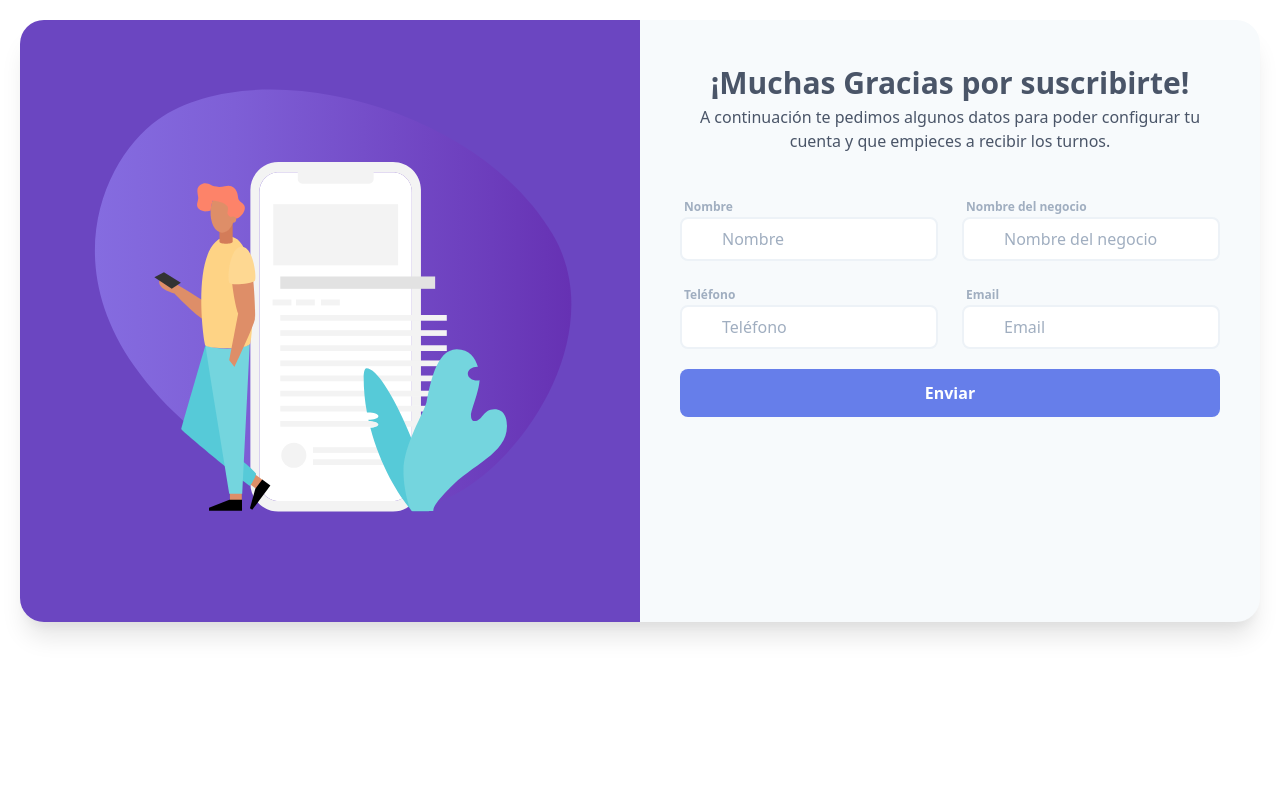
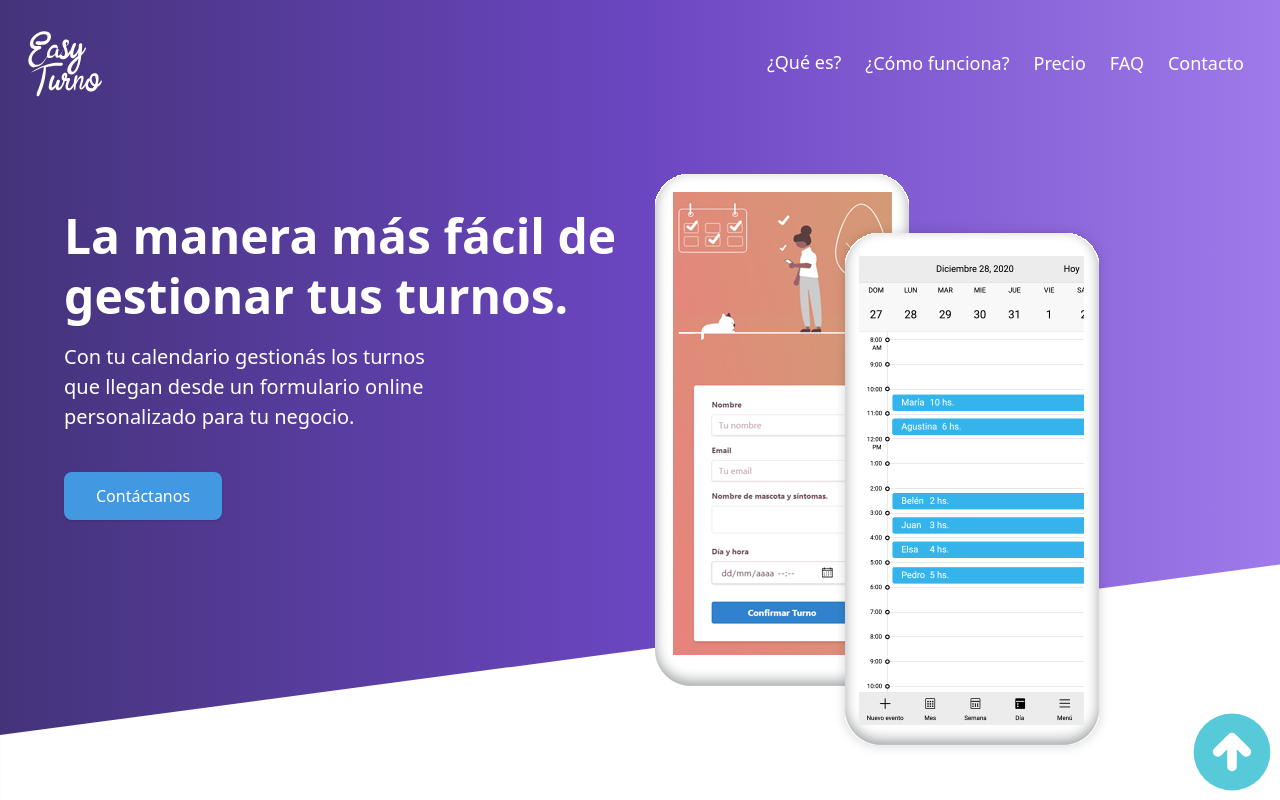
Before and after one commit to axd18/easyturnoweb, a React (Create React App) app: page / in a window 1280 px wide. Shown: the top 800 px of the page. Built offline with nearby package versions, Linux system fonts and the light colour scheme.

Commit message:
Browser Router

```diff
--- a/src/App.js
+++ b/src/App.js
@@ -10,28 +10,23 @@ import Footer from './components/Footer';
 import Arrow from './components/Arrow';
 import Suscrip from './components/Suscrip';
 
-import { BrowserRouter as Router, Switch, Route } from 'react-router-dom';
-import { Fragment } from 'react';
+import { BrowserRouter as Router, Route } from 'react-router-dom';
 
 function App() {
 
 return (
     <>
       <Router>
-          {/* <Navbar /> */}
-
-          {/* <Route exact strict path="/" component={Main} id="section0"/>
+          <Route exact strict path="/" component={Navbar}/>
+          <Route exact strict path="/" component={Main} id="section0"/>
           <Route exact strict path="/" component={QueEs} id="section1"/>
-          <Route exact strict path="/" component={ComoFunciona} id="section1"/>
-          <Main id="section0"/> */
-          /* <QueEs id="section1"/>
-          <ComoFunciona id="section2"/>
-          <Precios id="section3"/>
-          <Faq id="section4"/>
-          <Form id="section5"/> */}
-          <Suscrip />
-          {/* <Arrow /> */}
-
+          <Route exact strict path="/" component={ComoFunciona} id="section2"/>
+          <Route exact strict path="/" component={Precios} id="section3"/>
+          <Route exact strict path="/" component={Faq} id="section4"/>
+          <Route exact strict path="/" component={Form} id="section5"/>
+          <Route exact strict path="/" component={Footer}/>
+          <Route exact strict path="/" component={Arrow}/>
+          <Route exact strict path="/suscripcion" component={Suscrip}/>
       </Router>
     </>
   );
--- a/src/components/Suscrip.js
+++ b/src/components/Suscrip.js
@@ -1,10 +1,23 @@
 import React from 'react';
 import suscri from '../assets/img/como.svg';
+import emailjs from 'emailjs-com';
 
 const Suscrip = () => {
+
+    const handleSubmit = e => {
+        e.preventDefault();
+
+        emailjs.sendForm('service_igde7xi', 'template_yt66dnm', e.target, 'user_DjxbpiGhrI5bsn5NN7Lm7')
+          .then((result) => {
+              console.log(result.text);
+          }, (error) => {
+              console.log(error.text);
+          });
+    }
+
     return (
-
-    <div className=" container mx-auto content-center align-center bg-white flex items-center justify-center px-5 py-5">
+    <div className="bg-gray-200 w-screen h-screen">
+    <div className="container mx-auto content-center align-center flex items-center justify-center w-screen h-screen">
         <div className="bg-gray-100 text-gray-500 rounded-3xl shadow-xl w-full overflow-hidden" >
             <div className="md:flex w-full">
                 <div className="hidden md:block w-1/2 bg-purple-700 py-10 px-10">
@@ -16,20 +29,20 @@ const Suscrip = () => {
                         <h1 className="font-bold text-3xl">¡Muchas Gracias por suscribirte!</h1>
                         <p>A continuación te pedimos algunos datos para poder configurar tu cuenta y que empieces a recibir los turnos.</p>
                     </div>
-                    <div>
+                    <form onSubmit={ handleSubmit }>
                         <div className="md:flex -mx-3">
                             <div className="md:w-1/2 px-3 mb-5">
                                 <label for="" className="text-xs font-semibold px-1">Nombre</label>
                                 <div className="flex">
                                     <div className="w-10 z-10 pl-1 text-center pointer-events-none flex items-center justify-center"><i className="mdi mdi-account-outline text-gray-400 text-lg"></i></div>
-                                    <input type="text" className="w-full -ml-10 pl-10 pr-3 py-2 rounded-lg border-2 border-gray-200 outline-none focus:border-indigo-500 text-gray-700" placeholder="Nombre"></input>
+                                    <input type="text" name="nombre" className="w-full -ml-10 pl-10 pr-3 py-2 rounded-lg border-2 border-gray-400 outline-none focus:border-indigo-500 text-gray-700" placeholder="Nombre"  onChange={handleSubmit}></input>
                                 </div>
                             </div>
                             <div className="md:w-1/2 px-3 mb-5">
                                 <label for="" className="text-xs font-semibold px-1">Nombre del negocio</label>
                                 <div className="flex">
                                     <div className="w-10 z-10 pl-1 text-center pointer-events-none flex items-center justify-center"><i className="mdi mdi-account-outline text-gray-400 text-lg"></i></div>
-                                    <input type="text" className="w-full -ml-10 pl-10 pr-3 py-2 rounded-lg border-2 border-gray-200 outline-none focus:border-indigo-500 text-gray-700" placeholder="Nombre del negocio"></input>
+                                    <input type="text" name="nombre_negocio" className="w-full -ml-10 pl-10 pr-3 py-2 rounded-lg border-2 border-gray-400 outline-none focus:border-indigo-500 text-gray-700" placeholder="Nombre del negocio" onChange={handleSubmit}></input>
                                 </div>
                             </div>
                         </div>
@@ -38,14 +51,14 @@ const Suscrip = () => {
                                 <label for="" className="text-xs font-semibold px-1">Teléfono</label>
                                 <div className="flex">
                                     <div className="w-10 z-10 pl-1 text-center pointer-events-none flex items-center justify-center"><i className="mdi mdi-account-outline text-gray-400 text-lg"></i></div>
-                                    <input type="text" className="w-full -ml-10 pl-10 pr-3 py-2 rounded-lg border-2 border-gray-200 outline-none focus:border-indigo-500 text-gray-700" placeholder="Teléfono"></input>
+                                    <input type="text" name="telefono" className="w-full -ml-10 pl-10 pr-3 py-2 rounded-lg border-2 border-gray-400 outline-none focus:border-indigo-500 text-gray-700" placeholder="Teléfono" onChange={handleSubmit}></input>
                                 </div>
                             </div>
                             <div className="md:w-1/2 px-3 mb-5">
                                 <label for="" className="text-xs font-semibold px-1">Email</label>
                                 <div className="flex">
                                     <div className="w-10 z-10 pl-1 text-center pointer-events-none flex items-center justify-center"><i className="mdi mdi-account-outline text-gray-400 text-lg"></i></div>
-                                    <input type="text" className="w-full -ml-10 pl-10 pr-3 py-2 rounded-lg border-2 border-gray-200 outline-none focus:border-indigo-500 text-gray-700" placeholder="Email"></input>
+                                    <input type="text" name="email" className="w-full -ml-10 pl-10 pr-3 py-2 rounded-lg border-2 border-gray-400 outline-none focus:border-indigo-500 text-gray-400" placeholder="Email"></input>
                                 </div>
                             </div>
                         </div>
@@ -54,20 +67,22 @@ const Suscrip = () => {
                                 <label for="" className="text-xs font-semibold px-1">Email de gmail para conectarlo con Goolge Calendar</label>
                                 <div className="flex">
                                     <div className="w-10 z-10 pl-1 text-center pointer-events-none flex items-center justify-center"><i className="mdi mdi-email-outline text-gray-400 text-lg"></i></div>
-                                    <input type="email" className="w-full -ml-10 pl-10 pr-3 py-2 rounded-lg border-2 border-gray-200 outline-none focus:border-indigo-500" placeholder="ejemplo@gmail.com"></input>
+                                    <input type="email" className="w-full -ml-10 pl-10 pr-3 py-2 rounded-lg border-2 border-gray-400 outline-none focus:border-indigo-500" placeholder="ejemplo@gmail.com"></input>
                                 </div>
                             </div>
                         </div> */}
                         <div className="flex -mx-3">
-                            <div className="w-full px-3 mb-5">
+                            <div className="w-full px-3 mb-5" type="submit" value="send message">
                                 <button className="block w-full mx-auto bg-indigo-500 hover:bg-indigo-700 focus:bg-indigo-700 text-white rounded-lg px-3 py-3 font-semibold">Enviar</button>
                             </div>
                         </div>
-                    </div>
+                    </form>
                 </div>
             </div>
         </div>
     </div>
+    </div>
+
      );
 }
 
```
Also changed, not shown: src/assets/img/como.svg.
